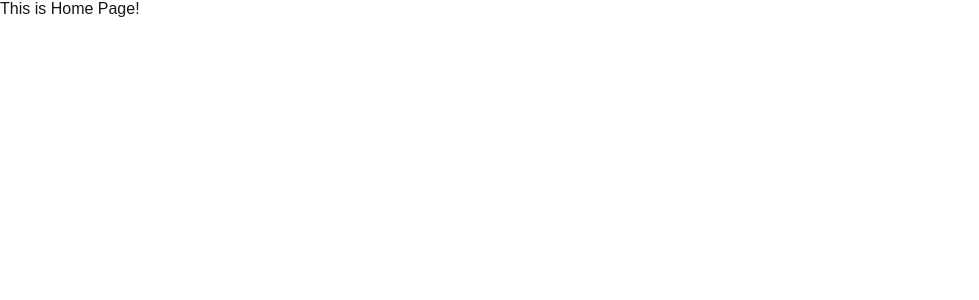
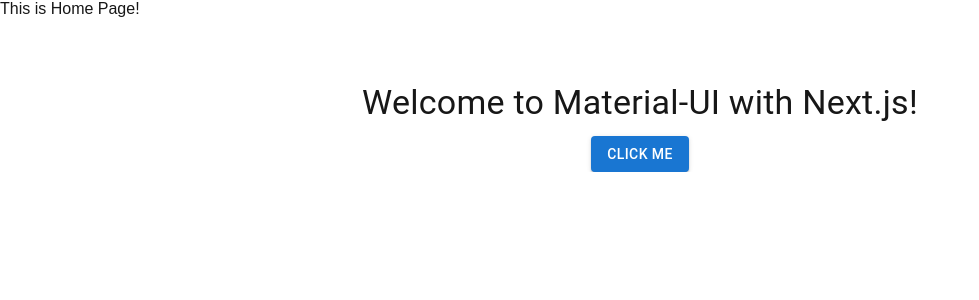
Before and after one commit to ilflow4592/e-commerce-client, a Next.js app: page / in a window 1280 px wide. Shown: the top 300 px of the page, without its empty margins (0-979 px from the left). Built offline with nearby package versions, Linux system fonts and the light colour scheme.

Commit message:
feat : material ui dependency 추가

```diff
--- a/src/app/page.tsx
+++ b/src/app/page.tsx
@@ -1,5 +1,21 @@
+"use server";
+
+import { Box, Button, Typography } from "@mui/material";
+
 const HomePage = () => {
-  return <div>This is Home Page!</div>;
+  return (
+    <div>
+      This is Home Page!
+      <Box sx={{ textAlign: "center", mt: 8 }}>
+        <Typography variant="h4" gutterBottom>
+          Welcome to Material-UI with Next.js!
+        </Typography>
+        <Button variant="contained" color="primary">
+          Click Me
+        </Button>
+      </Box>
+    </div>
+  );
 };
 
 export default HomePage;
```
Also changed, not shown: package.json (+8 -4 lines), 1 other file (tests, documents, lock files or other folders).
